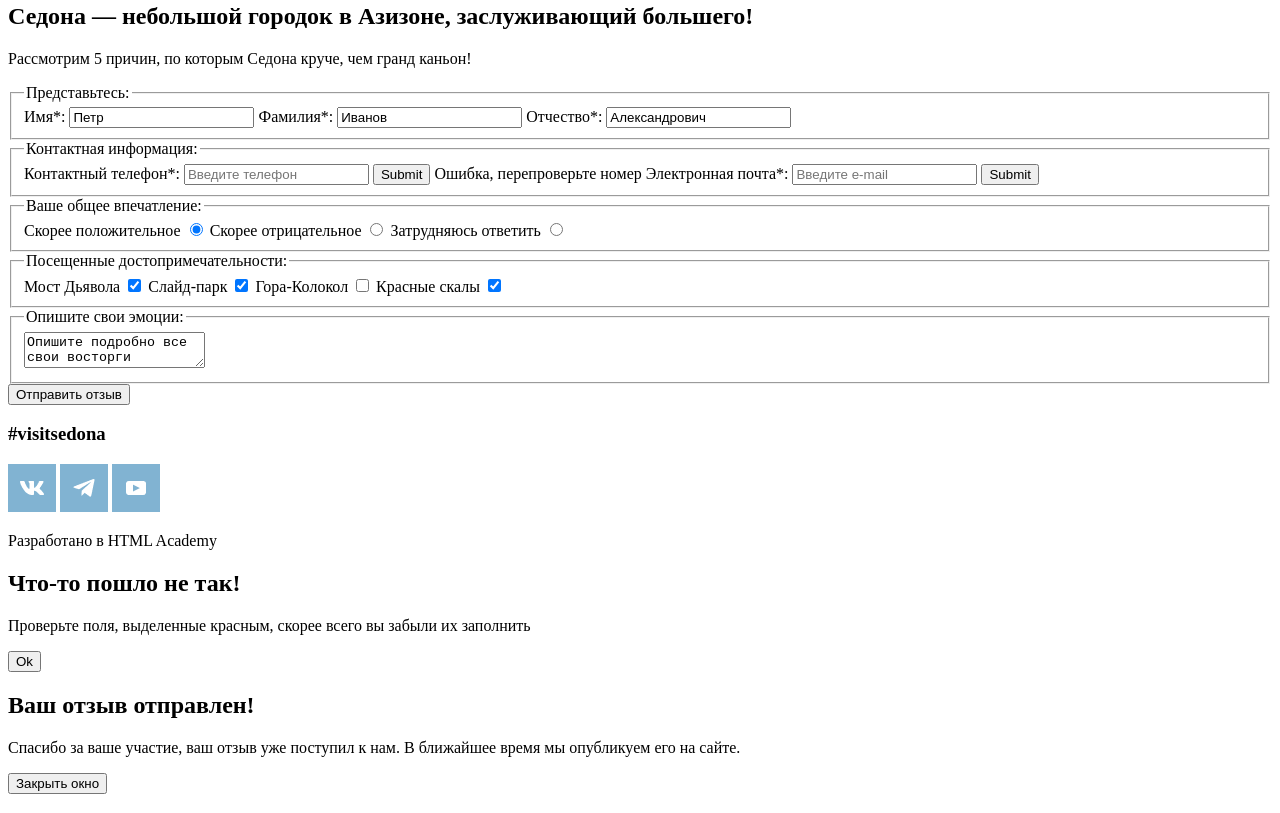
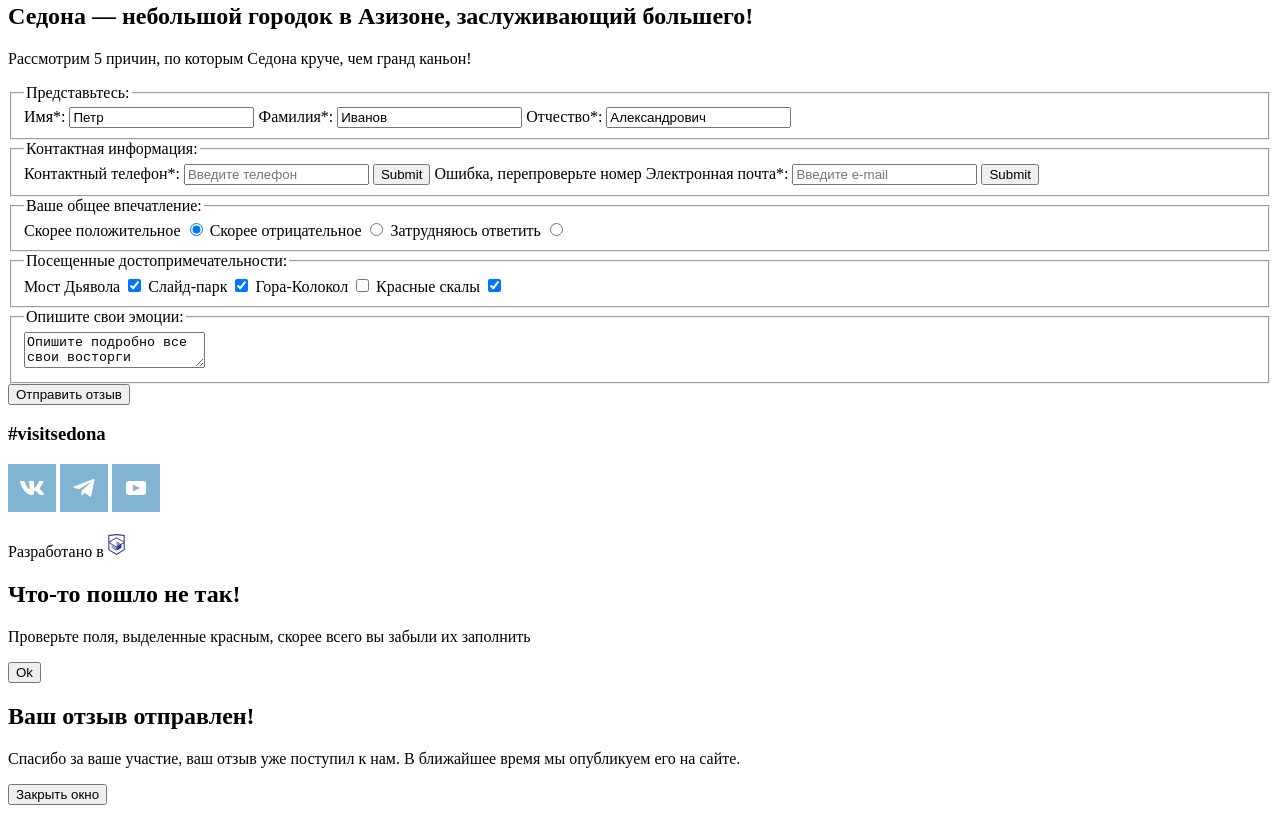
Before and after one commit to htmlacademy-adaptive/1771635-sedona-25, a website: page source/form.html in a window 1280 px wide. Shown: the part 750-1563 px from the top of the page. Drawn offline with Linux system fonts and the light colour scheme.

Commit message:
Исправил сслыки в footer

```diff
--- a/source/form.html
+++ b/source/form.html
@@ -116,12 +116,12 @@
   <footer class="footer">
     <h3 class="footer__title">#visitsedona</h3>
     <div class="footer__social">
-      <a href="#"></a><img src="img/vk.png" alt="vk">
-      <a href="#"></a><img src="img/teleram.png" alt="teleram">
-      <a href="#"></a><img src="img/youtube.png" alt="youtube">
+      <a href="#"><img src="img/vk.png" alt="vk"></a>
+      <a href="#"><img src="img/teleram.png" alt="teleram"></a>
+      <a href="#"><img src="img/youtube.png" alt="youtube"></a>
     </div>
     <p class="main-footer__copyright">
-      Разработано <span class="main-footer__copyright-icon">в HTML Academy</span>
+      Разработано в<a href="https://htmlacademy.ru"><img class="main-footer__copyright-icon" src="img/htmlacademy.svg" width="25" alt="htmlacademy"></a>
     </p>
   </footer>
 
```
Also changed, not shown: source/gallery.html (+4 -4 lines), source/index.html (+4 -4 lines).
